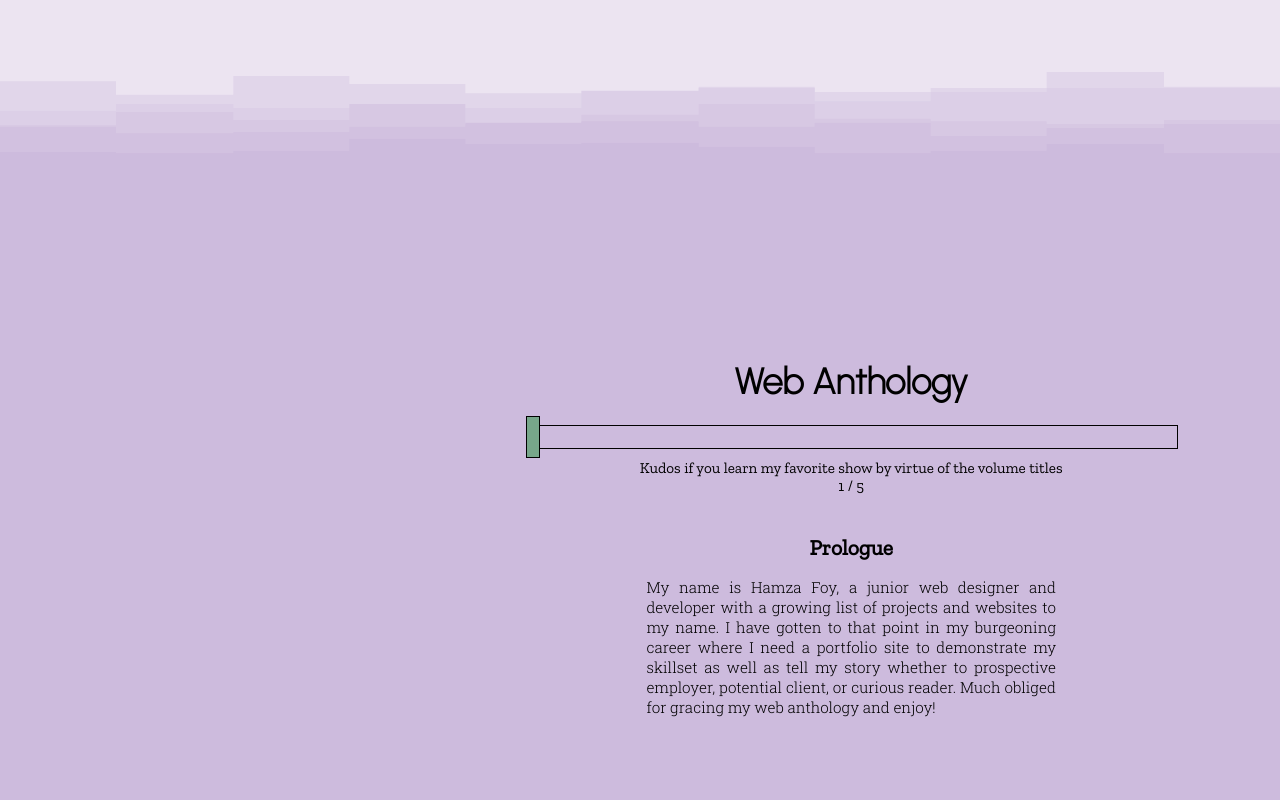
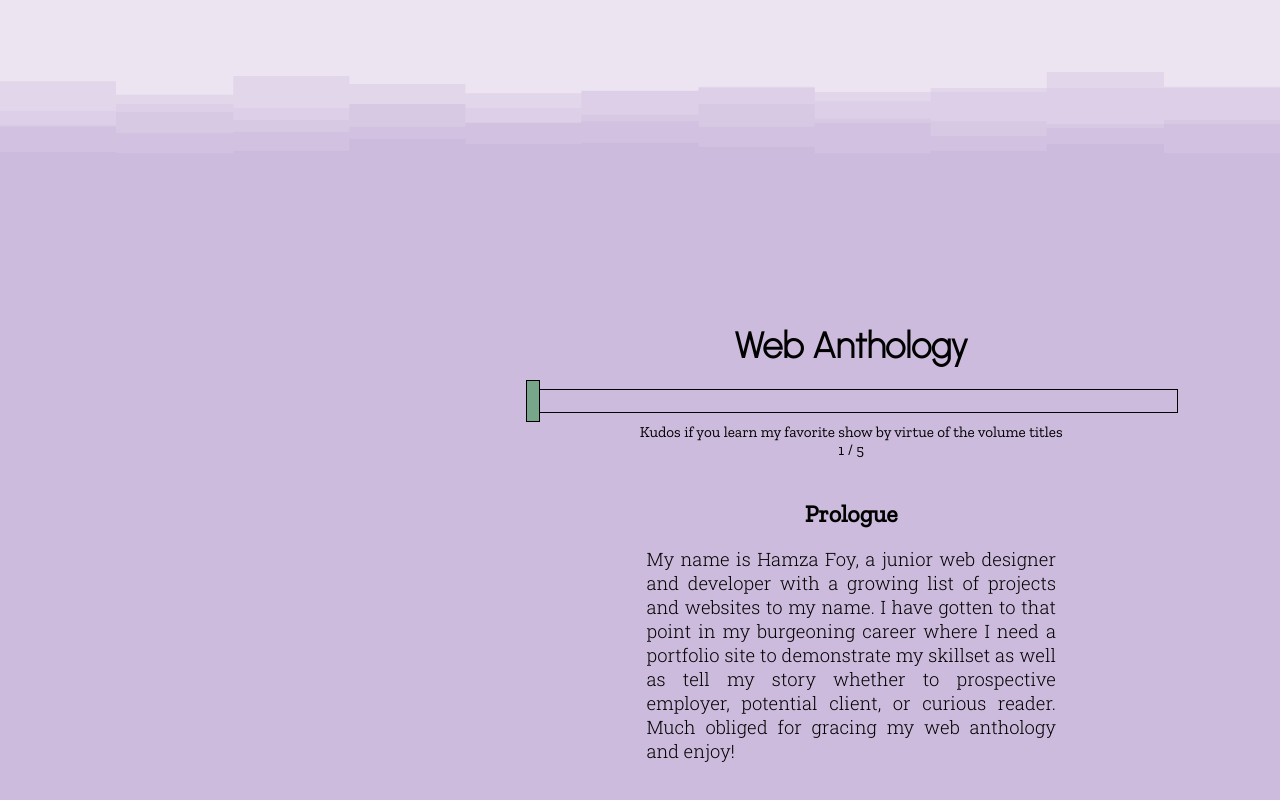
Before and after one commit to hamzafoy/hamza_foy_anthology, a React (Create React App) app: page / in a window 1280 px wide. Shown: the part 2892-3692 px from the top of the page. Built offline with nearby package versions, Linux system fonts and the light colour scheme.

Commit message:
minor height change to footer container.

```diff
--- a/src/Footer/Footer.css
+++ b/src/Footer/Footer.css
@@ -7,7 +7,7 @@
     flex-direction: column;
     justify-content: center;
     align-items: center;
-    min-height: 100vh;
+    min-height: 90vh;
     width: 100%;
     background-color: #CDBBDD;
 }
@@ -162,7 +162,7 @@ input[type=range]::-webkit-slider-thumb {
 .anthology-container {
     display: flex;
     flex-direction: column;
-    min-height: 27.5vh;
+    min-height: 36.5vh;
     margin-top: 5vh;
     margin-left: 33%;
 }
@@ -175,14 +175,14 @@ input[type=range]::-webkit-slider-thumb {
 
 .anthology-page__heading {
     font-family: 'Zilla Slab', sans-serif;
-    font-size: 1.35rem;
+    font-size: 1.5rem;
 }
 
 
 .anthology-page__text {
     padding: 0 7.5vw;
     font-family: 'Roboto Slab', serif;
-    font-size: 0.95rem;
+    font-size: 1.15rem;
     text-align: justify;
 }
 
```
